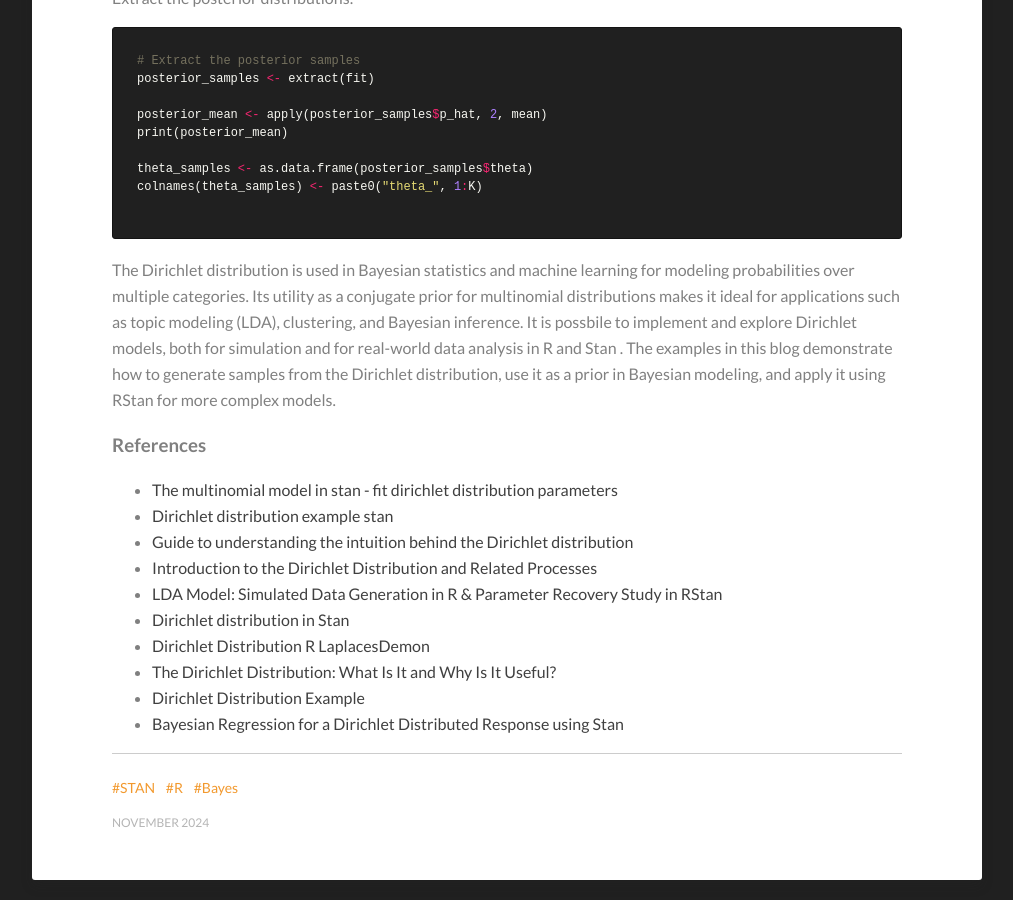
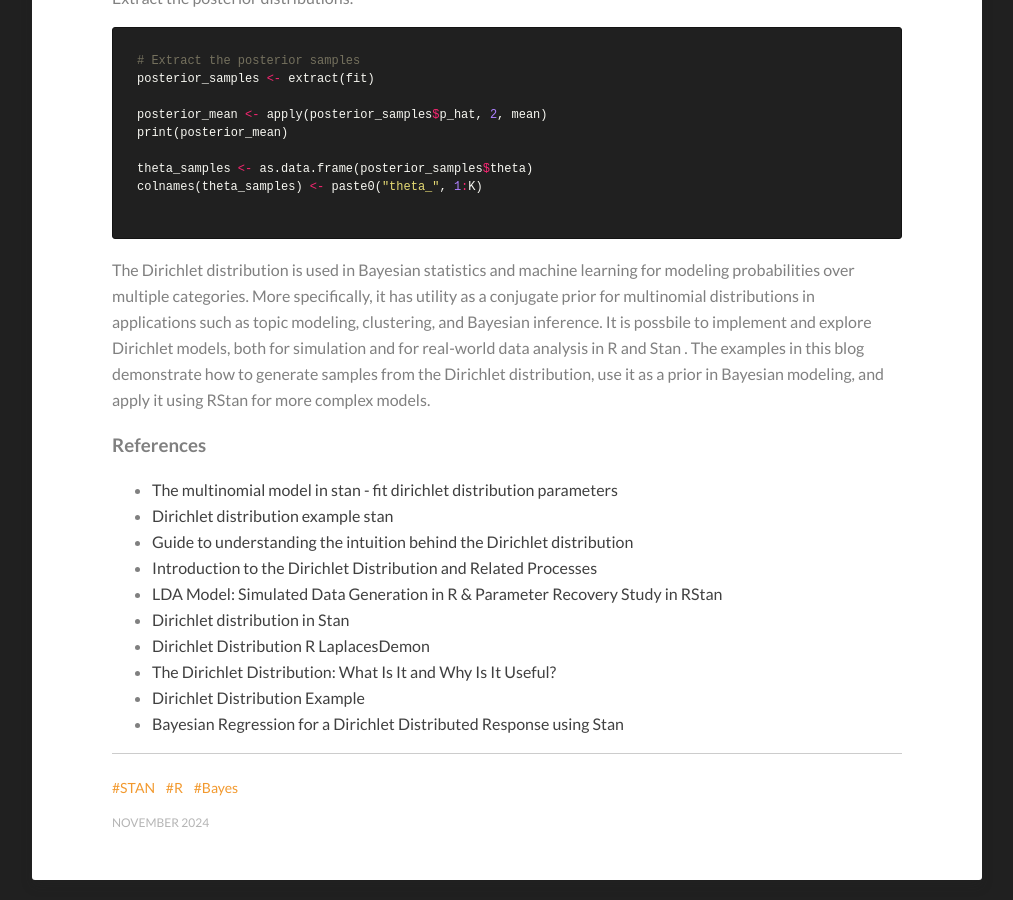
Before and after one commit to Kamran-Afzali/Kamran-Afzali.github.io, a Jekyll site: the page built from _posts/2024-11-25-Dirichlet_Distribution.md, in a window 1280 px wide and 900 px high, scrolled down 5256 px. Shown: the whole window, without its empty margins (133-1146 px from the left). Built offline with Jekyll 4.4.1, drawn with Linux system fonts in a browser that asks for light colours; formulas are drawn with MathJax 3.

Commit message:
Update 2024-11-25-Dirichlet_Distribution.md

````diff
--- a/_posts/2024-11-25-Dirichlet_Distribution.md
+++ b/_posts/2024-11-25-Dirichlet_Distribution.md
@@ -215,7 +215,7 @@
 
 ```
 
-The Dirichlet distribution is used in Bayesian statistics and machine learning for modeling probabilities over multiple categories. Its utility as a conjugate prior for multinomial distributions makes it ideal for applications such as topic modeling (LDA), clustering, and Bayesian inference. It is possbile to implement and explore Dirichlet models, both for simulation and for real-world data analysis in R and Stan . The examples in this blog demonstrate how to generate samples from the Dirichlet distribution, use it as a prior in Bayesian modeling, and apply it using RStan for more complex models.
+The Dirichlet distribution is used in Bayesian statistics and machine learning for modeling probabilities over multiple categories. More specifically, it has utility as a conjugate prior for multinomial distributions in applications such as topic modeling, clustering, and Bayesian inference. It is possbile to implement and explore Dirichlet models, both for simulation and for real-world data analysis in R and Stan . The examples in this blog demonstrate how to generate samples from the Dirichlet distribution, use it as a prior in Bayesian modeling, and apply it using RStan for more complex models.
 
 ### References
 
````
